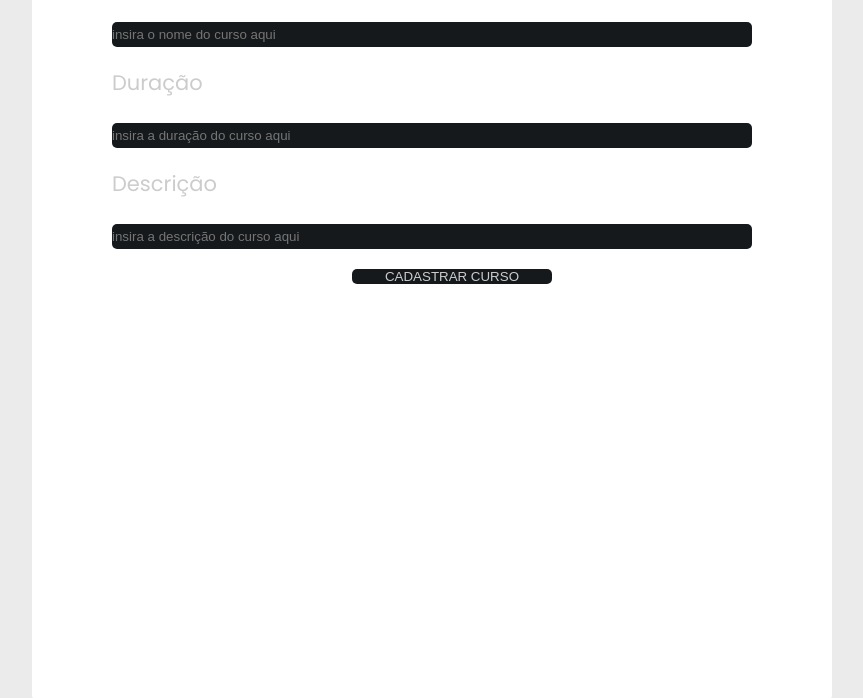
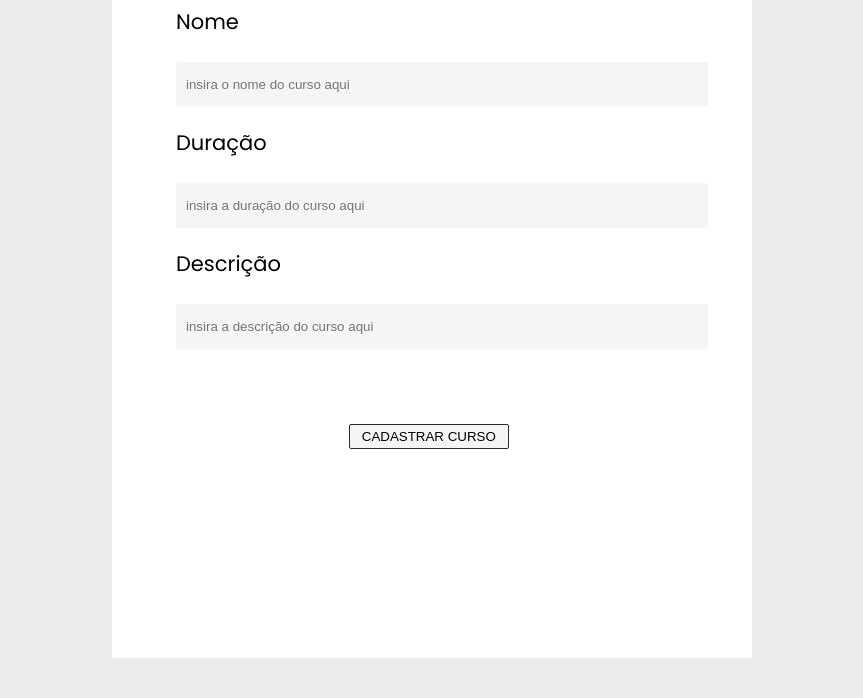
Before and after one commit to DecianyMoura/Score-Cursos, a website: page public/pages/cadastro-curso.html in a window 1280 px wide. Shown: the part 102-800 px from the top of the page, without its empty margins (208-1071 px from the left). Drawn offline with Linux system fonts and the light colour scheme.

Commit message:
alterei a tela de cadastro de cursos

```diff
--- a/public/styles/scondary-style.css
+++ b/public/styles/scondary-style.css
@@ -1,12 +1,12 @@
 @import url('https://fonts.googleapis.com/css2?family=Poppins:wght@400;700&display=swap');
 
 :root {
-    --fonte_inativa: #cccccc;
+    --fonte_inativa: #000000;
     --cor_de_fundo: #ebebeb;
-    --cor_secundaria: #15191c;
+    --cor_secundaria: #f5f5f5;
     --cor_terciaria: #ffffff;
     --fonte_principal: 'Poppins', sans-serif;
-    --fonte_ativa: #000000;
+    --fonte_ativa: #2b2b2b;
 }
 
 * {
@@ -35,8 +35,8 @@ body {
 
 #__cadastro-div {
     background-color: var(--cor_terciaria);
-    height: 800px;
-    width: 800px;
+    height: 90vh;
+    width: 50vw;
     border-radius: 2px;
 
 }
@@ -80,7 +80,9 @@ input {
     width: 80%;
     height: 25px;
     margin: 0px 10%;
-    border-radius: 5px;
+    border-radius: 2px;
+    padding: 10px;
+
 }
 
 label {
@@ -91,10 +93,12 @@ label {
 
 button {
     width: 25%;
+    height: 25px;
     background-color: var(--cor_secundaria);
     color: var(--fonte_inativa);
-    border-radius: 5px;
-    margin: 20px 40% 0px 40%;
+    border-radius: 2px;
+    border: var(--fonte_ativa) 1px solid;
+    margin: 75px 37% 0px 37%;
 }
 
 a {
```
